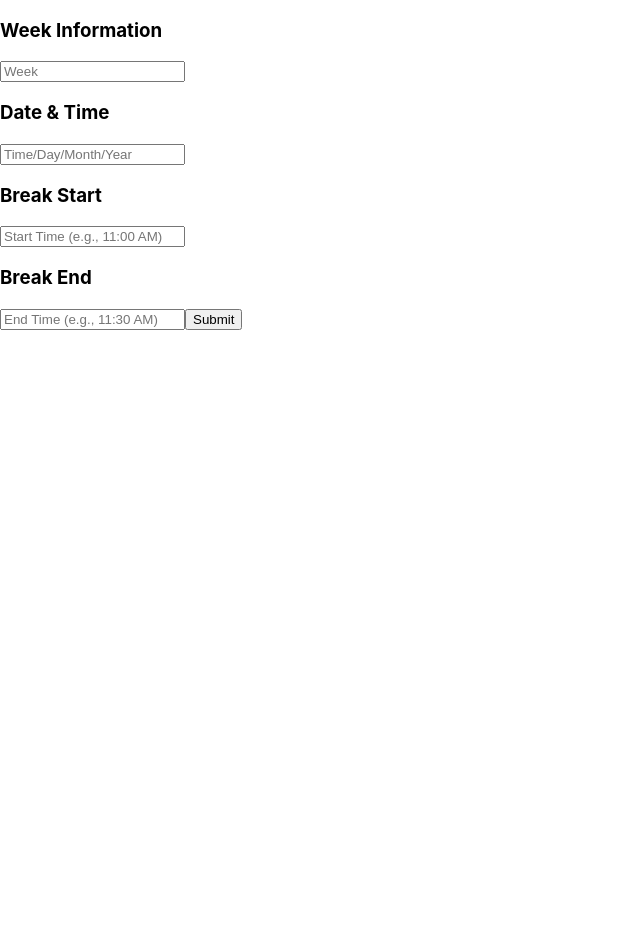
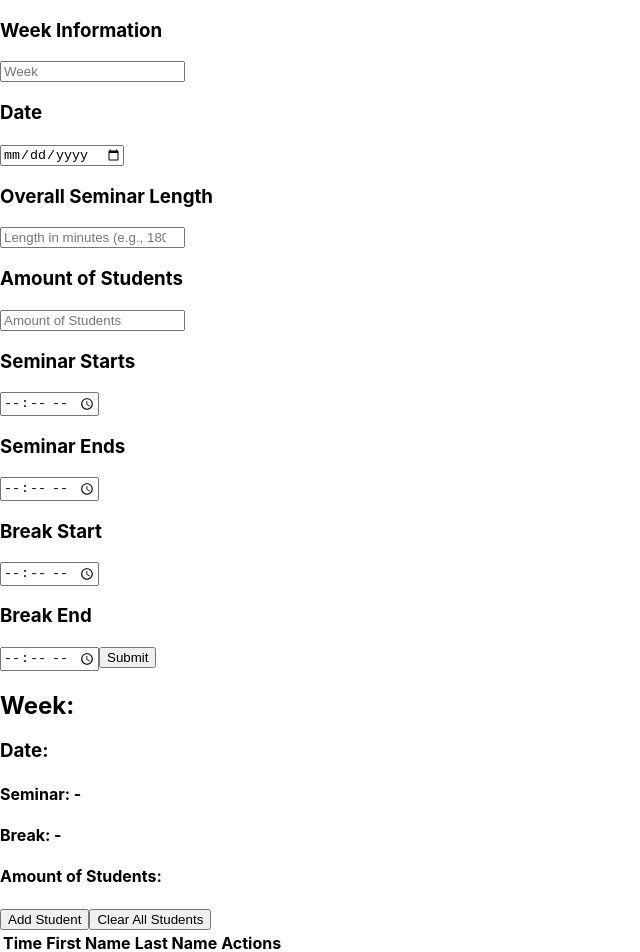
Before and after one commit to violin87/Schedule-Project, a React (Create React App) app: page / in a window 1280 px wide. Shown: the top 952 px of the page, without its empty margins (0-640 px from the left). Before the commit the page ends 800 px from the top, so only its background shows below. Built offline with nearby package versions, Linux system fonts and the light colour scheme.

Commit message:
Extra Improvements

```diff
--- a/src/App.js
+++ b/src/App.js
@@ -5,16 +5,39 @@ import StudentTable from './table';
 const App = () => {
   const [seminarData, setSeminarData] = useState(null);
 
-  const handleDataSubmit = (data) => {
-    setSeminarData(data);
-  };
-
   return (
     <div>
-      <Information onDataSubmit={handleDataSubmit} />
-      {seminarData && <StudentTable seminarData={seminarData} />}
+      <Information onDataSubmit={(data) => setSeminarData(data)} />
+      <StudentTable seminarData={seminarData} />
     </div>
   );
 };
 
 export default App;
+
+
+
+
+
+
+
+// import React, { useState } from 'react';
+// import Information from './Information';
+// import StudentTable from './table';
+
+// const App = () => {
+//   const [seminarData, setSeminarData] = useState(null);
+
+//   const handleDataSubmit = (data) => {
+//     setSeminarData(data);
+//   };
+
+//   return (
+//     <div>
+//       <Information onDataSubmit={handleDataSubmit} />
+//       {seminarData && <StudentTable seminarData={seminarData} />}
+//     </div>
+//   );
+// };
+
+// export default App;
--- a/src/Information.js
+++ b/src/Information.js
@@ -3,15 +3,23 @@ import React, { useState } from 'react';
 const Information = ({ onDataSubmit }) => {
   const [weekInfo, setWeekInfo] = useState('');
   const [fullDate, setFullDate] = useState('');
+  const [seminarLength, setSeminarLength] = useState(''); // Seminar length in minutes
   const [breakStart, setBreakStart] = useState('');
+  const [startSeminar, setStartSeminar] = useState('')
+  const [endSeminar, setEndSeminar]  = useState('')
   const [breakEnd, setBreakEnd] = useState('');
+  const [amountofStudents, setAmountofStudents] = useState('')
 
   const handleSubmit = () => {
     const seminarData = {
       weekInfo,
       fullDate,
+      seminarLength: parseInt(seminarLength, 10), // Convert to number
       breakStart,
       breakEnd,
+      startSeminar,
+      endSeminar,
+      amountofStudents
     };
     onDataSubmit(seminarData); // Pass data to parent or sibling
   };
@@ -26,17 +34,60 @@ const Information = ({ onDataSubmit }) => {
         onChange={(e) => setWeekInfo(e.target.value)}
       />
 
-      <h3>Date & Time</h3>
+
+
+      <h3>Date</h3>
       <input
-        type="text"
-        placeholder="Time/Day/Month/Year"
+        type="date"
+        placeholder="Day/Month/Year"
         value={fullDate}
         onChange={(e) => setFullDate(e.target.value)}
       />
 
+      <h3>Overall Seminar Length</h3>
+      <input
+        type="number"
+        placeholder="Length in minutes (e.g., 180)"
+        value={seminarLength}
+        onChange={(e) => setSeminarLength(e.target.value)}
+      />
+
+      <h3> Amount of Students </h3>
+
+      <input
+
+      type = 'number'
+      placeholder='Amount of Students'
+      value = {amountofStudents}
+      onChange = {(e) => setAmountofStudents(e.target.value)}
+      />
+
+      <h3> Seminar Starts </h3>
+
+<input
+type= 'time'
+placeholder = 'Start Time'
+value= {startSeminar}
+onChange= {(e) => setStartSeminar(e.target.value)}
+/>
+
+
+
+
+<h3> Seminar Ends </h3>
+  <input
+  type = 'time'
+  placeholder = 'Start Time'
+  value = {endSeminar}
+  onChange = {(e) => setEndSeminar(e.target.value)}
+  />
+
+
+
+
       <h3>Break Start</h3>
       <input
-        type="text"
+        type="time"
         placeholder="Start Time (e.g., 11:00 AM)"
         value={breakStart}
         onChange={(e) => setBreakStart(e.target.value)}
@@ -44,7 +95,7 @@ const Information = ({ onDataSubmit }) => {
 
       <h3>Break End</h3>
       <input
-        type="text"
+        type="time"
         placeholder="End Time (e.g., 11:30 AM)"
         value={breakEnd}
         onChange={(e) => setBreakEnd(e.target.value)}
--- a/src/table.js
+++ b/src/table.js
@@ -4,60 +4,96 @@ const StudentTable = ({ seminarData }) => {
   const [students, setStudents] = useState([]);
   const [timeSlots, setTimeSlots] = useState([]);
 
-  const { weekInfo, fullDate, breakStart, breakEnd } = seminarData || {};
+  const { weekInfo, fullDate, startSeminar, endSeminar, amountofStudents, breakStart, breakEnd } = seminarData || {};
 
   useEffect(() => {
     if (seminarData) updateSchedule();
   }, [seminarData, students]);
 
+
   const updateSchedule = () => {
-    const startTimeBeforeBreak = 9.5; // Seminar start: 9:30 AM
-    const numStudents = students.length || 1;
+    if (
+      !startSeminar ||
+      !endSeminar ||
+      !breakStart ||
+      !breakEnd ||
+      amountofStudents <= 0
+    ) {
+      setTimeSlots([]);
+      console.error("Missing or invalid input values.");
+      return;
+    }
 
+    // Convert times to decimal format
+    const startSeminarDecimal = convertToDecimal(startSeminar);
+    const endSeminarDecimal = convertToDecimal(endSeminar);
     const breakStartDecimal = convertToDecimal(breakStart);
     const breakEndDecimal = convertToDecimal(breakEnd);
-    const endTimeAfterBreak = 12.5; // Seminar end: 12:30 PM
 
-    const totalTimeBeforeBreak = (breakStartDecimal - startTimeBeforeBreak) * 60;
-    const totalTimeAfterBreak = (endTimeAfterBreak - breakEndDecimal) * 60;
-
-    const numStudentsBeforeBreak = Math.ceil(numStudents / 2);
-    const numStudentsAfterBreak = numStudents - numStudentsBeforeBreak;
-
-    const minutesPerStudentBeforeBreak = Math.floor(totalTimeBeforeBreak / numStudentsBeforeBreak);
-    const minutesPerStudentAfterBreak = Math.floor(totalTimeAfterBreak / numStudentsAfterBreak);
-
-    let currentTime = startTimeBeforeBreak;
-    const newTimeSlots = [];
-
-    // Time slots before the break
-    for (let i = 0; i < numStudentsBeforeBreak; i++) {
-      const startTimeString = formatTime(currentTime);
-      currentTime += minutesPerStudentBeforeBreak / 60;
-      const endTimeString = formatTime(currentTime);
-      newTimeSlots.push(`${startTimeString} - ${endTimeString}`);
+    // Validate times
+    if (
+      startSeminarDecimal >= endSeminarDecimal ||
+      breakStartDecimal < startSeminarDecimal ||
+      breakEndDecimal > endSeminarDecimal ||
+      breakStartDecimal >= breakEndDecimal
+    ) {
+      setTimeSlots([]);
+      console.error("Invalid seminar or break times.");
+      return;
     }
 
-    // Skip the break
-    currentTime = breakEndDecimal;
+    // Calculate durations in minutes
+    const totalSeminarMinutes = (endSeminarDecimal - startSeminarDecimal) * 60;
+    const breakMinutes = (breakEndDecimal - breakStartDecimal) * 60;
+    const availableMinutes = totalSeminarMinutes - breakMinutes;
 
-    // Time slots after the break
-    for (let i = 0; i < numStudentsAfterBreak; i++) {
-      const startTimeString = formatTime(currentTime);
-      currentTime += minutesPerStudentAfterBreak / 60;
-      const endTimeString = formatTime(currentTime);
-      newTimeSlots.push(`${startTimeString} - ${endTimeString}`);
+    if (availableMinutes <= 0) {
+      setTimeSlots([]);
+      console.error("Not enough time for students after accounting for the break.");
+      return;
+    }
+
+    // Calculate time per student
+    const timePerStudent = availableMinutes / amountofStudents;
+
+    const newTimeSlots = [];
+    let beforeBreakTime = startSeminarDecimal;
+    let afterBreakTime = breakEndDecimal;
+
+    for (let i = 0; i < amountofStudents; i++) {
+      if (i % 2 === 0) {
+        // Assign before-break timeslot
+        const startTimeString = formatTime(beforeBreakTime);
+        beforeBreakTime += timePerStudent / 60;
+
+        // Ensure timeslot does not overlap the break
+        if (beforeBreakTime > breakStartDecimal) {
+          beforeBreakTime = breakStartDecimal;
+        }
+
+        const endTimeString = formatTime(beforeBreakTime);
+        newTimeSlots.push(`${startTimeString} - ${endTimeString}`);
+      } else {
+        // Assign after-break timeslot
+        const startTimeString = formatTime(afterBreakTime);
+        afterBreakTime += timePerStudent / 60;
+
+        // Ensure timeslot does not exceed seminar end time
+        if (afterBreakTime > endSeminarDecimal) {
+          afterBreakTime = endSeminarDecimal;
+        }
+
+        const endTimeString = formatTime(afterBreakTime);
+        newTimeSlots.push(`${startTimeString} - ${endTimeString}`);
+      }
     }
 
     setTimeSlots(newTimeSlots);
   };
 
-  const convertToDecimal = (time) => {
-    const [hour, minute] = time
-      .split(':')
-      .map((val) => parseInt(val.replace(/\D/g, '')));
-    const isPM = time.toLowerCase().includes('pm');
-    return (isPM && hour < 12 ? hour + 12 : hour) + minute / 60;
+    const convertToDecimal = (time) => {
+    const [hour, minute] = time.split(':').map(Number);
+    return hour + minute / 60;
   };
 
   const formatTime = (decimalTime) => {
@@ -85,22 +121,21 @@ const StudentTable = ({ seminarData }) => {
     setStudents(updatedStudents);
   };
 
-
-  const deleteStudent = () => {
-
-
-      setStudents('')
-
-
-  }
+  const deleteStudents = () => {
+    setStudents([]);
+    setTimeSlots([]);
+  };
 
   return (
     <div>
-      <h2>{`Week: ${weekInfo}`}</h2>
-      <h3>{`Date: ${fullDate}`}</h3>
-      <h4>{`Break: ${breakStart} - ${breakEnd}`}</h4>
+      <h2>{`Week: ${weekInfo || ''}`}</h2>
+      <h3>{`Date: ${fullDate || ''}`}</h3>
+      <h4>{`Seminar: ${startSeminar || ''} - ${endSeminar || ''}`}</h4>
+      <h4>{`Break: ${breakStart || ''} - ${breakEnd || ''}`}</h4>
+      <h4>{`Amount of Students: ${amountofStudents || ''}`}</h4>
+
       <button onClick={addStudent}>Add Student</button>
-      <button onClick={deleteStudent}> Delete Student</button>
+      <button onClick={deleteStudents}>Clear All Students</button>
       <table>
         <thead>
           <tr>
@@ -111,16 +146,21 @@ const StudentTable = ({ seminarData }) => {
           </tr>
         </thead>
         <tbody>
-          {timeSlots.map((slot, index) => (
+        <tr>
+            <td>{breakStart}</td>
+            <td>{breakEnd}</td>
+            <td>Break</td>
+        </tr>
+          {students.map((student, index) => (
             <tr key={index}>
-              <td>{slot}</td>
+              <td>{timeSlots[index]}</td>
               <td>
                 <input
                   type="text"
                   placeholder="First Name"
-                  value={students[index]?.firstName || ''}
+                  value={student.firstName}
                   onChange={(e) =>
-                    saveStudent(index, e.target.value, students[index]?.lastName || '')
+                    saveStudent(index, e.target.value, student.lastName)
                   }
                 />
               </td>
@@ -128,9 +168,9 @@ const StudentTable = ({ seminarData }) => {
                 <input
                   type="text"
                   placeholder="Last Name"
-                  value={students[index]?.lastName || ''}
+                  value={student.lastName}
                   onChange={(e) =>
-                    saveStudent(index, students[index]?.firstName || '', e.target.value)
+                    saveStudent(index, student.firstName, e.target.value)
                   }
                 />
               </td>
```
Also changed, not shown: src/trash.js (added, +28 -0 lines).
